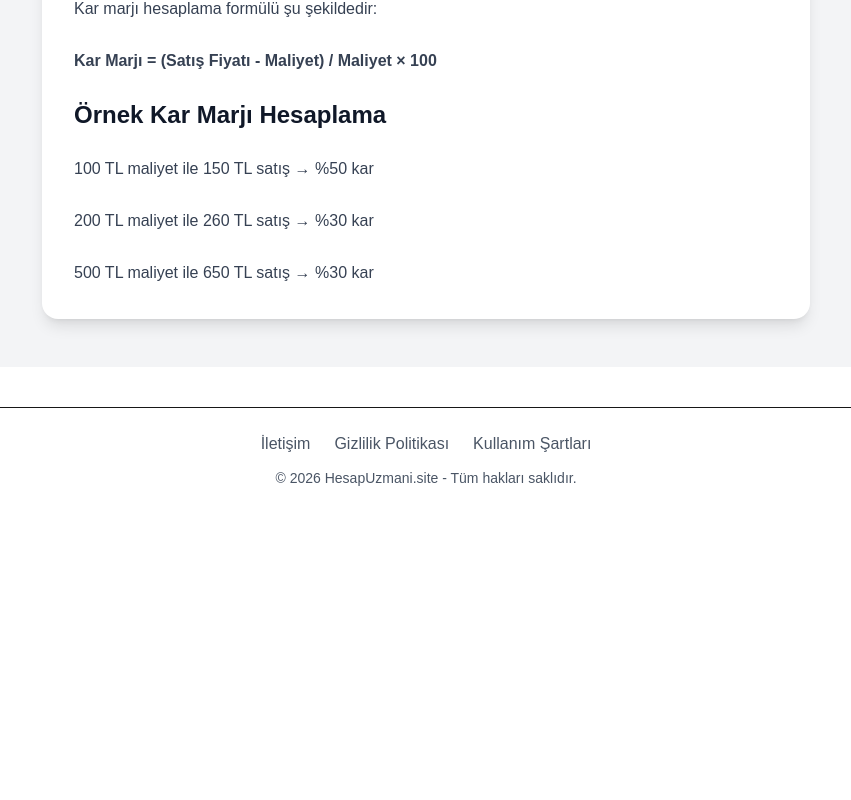
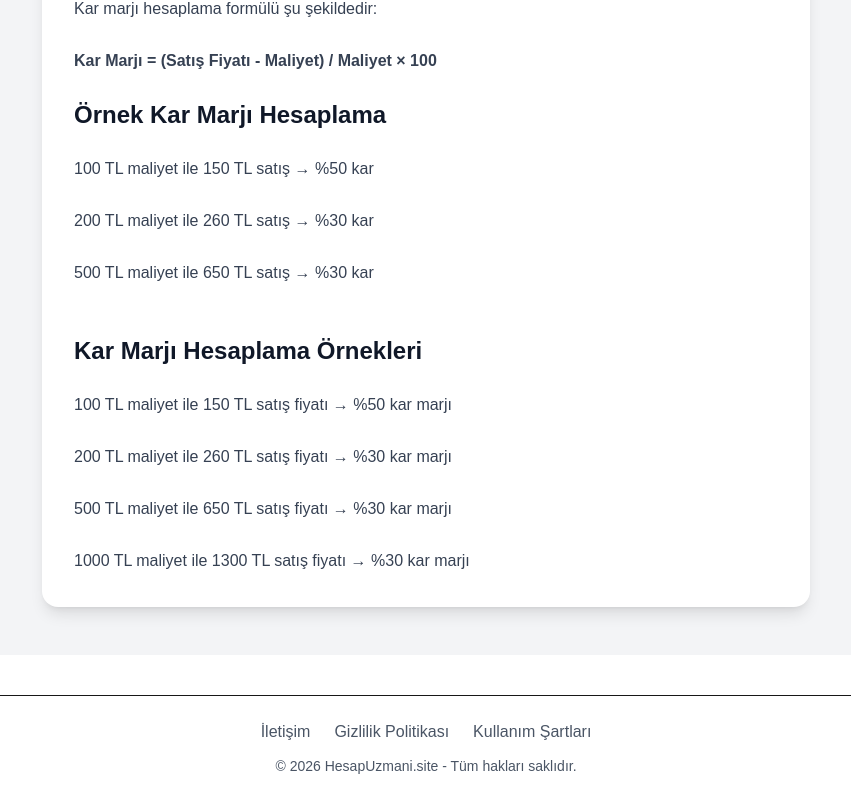
Before and after one commit to erkanckr455/kolayhesapla, a Next.js app: page /kar-marji-hesaplama in a window 1280 px wide. Shown: the part 754-1554 px from the top of the page, without its empty margins (214-1065 px from the left). Before the commit the page ends 1266 px from the top, so only its background shows below. Built offline with nearby package versions, Linux system fonts and the light colour scheme.

Commit message:
kar marji seo ornekleri eklendi

```diff
--- a/app/kar-marji-hesaplama/page.tsx
+++ b/app/kar-marji-hesaplama/page.tsx
@@ -118,8 +118,55 @@ Kar Marjı = (Satış Fiyatı - Maliyet) / Maliyet × 100
 
 </div>
 
+<div className="mt-12 space-y-6 text-gray-700 leading-7">
+
+<h2 className="text-2xl font-bold text-gray-900">
+Kar Marjı Hesaplama Örnekleri
+</h2>
+
+<p>
+100 TL maliyet ile 150 TL satış fiyatı → %50 kar marjı
+</p>
+
+<p>
+200 TL maliyet ile 260 TL satış fiyatı → %30 kar marjı
+</p>
+
+<p>
+500 TL maliyet ile 650 TL satış fiyatı → %30 kar marjı
+</p>
+
+<p>
+1000 TL maliyet ile 1300 TL satış fiyatı → %30 kar marjı
+</p>
+
+</div>
+
 </CalculatorLayout>
+
 
 )
 
-}
+}<div className="mt-12 space-y-6 text-gray-700 leading-7">
+
+<h2 className="text-2xl font-bold text-gray-900">
+Kar Marjı Hesaplama Örnekleri
+</h2>
+
+<p>
+100 TL maliyet ile 150 TL satış fiyatı → %50 kar marjı
+</p>
+
+<p>
+200 TL maliyet ile 260 TL satış fiyatı → %30 kar marjı
+</p>
+
+<p>
+500 TL maliyet ile 650 TL satış fiyatı → %30 kar marjı
+</p>
+
+<p>
+1000 TL maliyet ile 1300 TL satış fiyatı → %30 kar marjı
+</p>
+
+</div>
```
